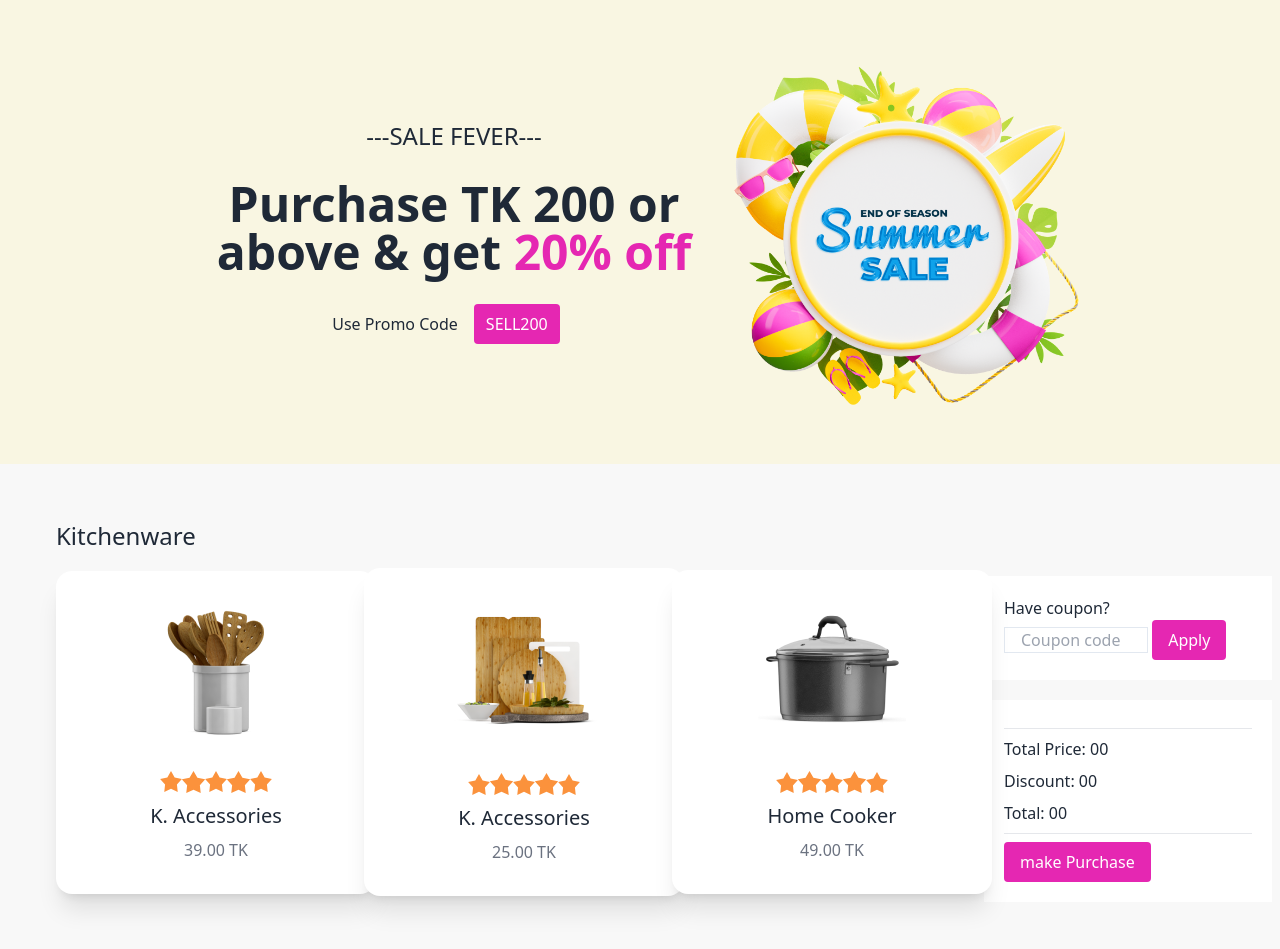
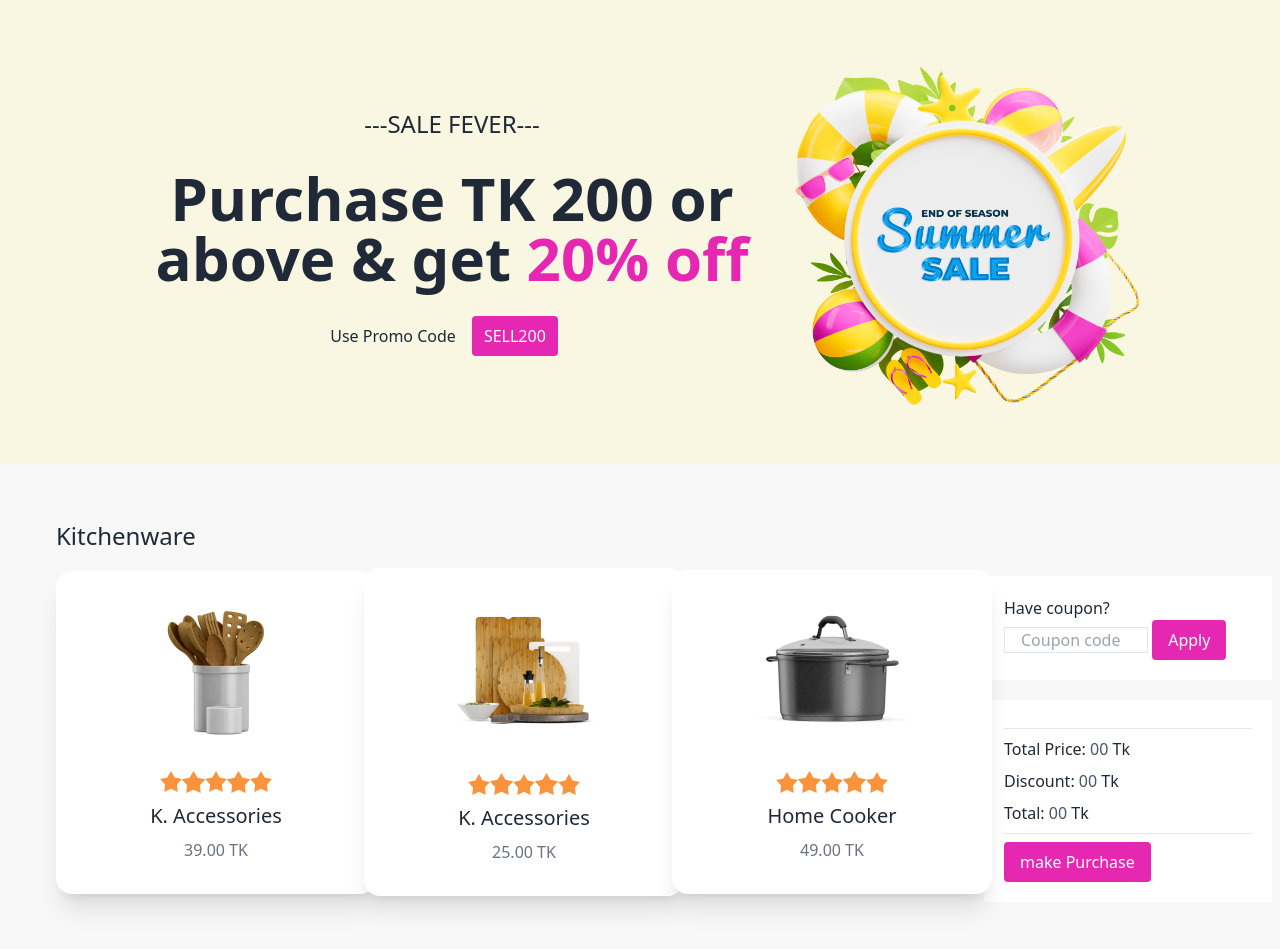
Before and after one commit to joykbiswas/summer-sale-main-with-js, a plain HTML site: page index.html in a window 1280 px wide. Shown: the top 949 px of the page. Drawn offline with nearby package versions, Linux system fonts and the light colour scheme.

Commit message:
added resposive device

```diff
--- a/index.html
+++ b/index.html
@@ -25,10 +25,10 @@
   </head>
   <body>
     <section class="w-full m-a bg-[#f9f6e2]  ">
-      <div class="flex flex-col lg:flex-row text-center items-center justify-center gap-5  py-10 ">
+      <div class="flex flex-col lg:flex-row text-center items-center justify-center gap-6  py-10 ">
         <div class=" space-y-7  lg:pl-8 ">
           <h3 class="text-lg md:text-2xl">---SALE FEVER---</h3>
-          <h2 class="text-xl md:text-4xl lg:text-5xl font-bold ">Purchase TK 200 or <br> above & get <span class="text-[#E527B2]">20% off</span> </h2>
+          <h2 class="text-xl md:text-4xl lg:text-6xl font-bold ">Purchase TK 200 or <br> above & get <span class="text-[#E527B2]">20% off</span> </h2>
 
           <div class="flex flex-row justify-center items-center ">
               <p>Use Promo Code</p>
@@ -36,7 +36,7 @@
           </div>
         </div>
 
-        <div class="   ">
+        <div class="">
           <img class=" w-96 m-auto  " src="./images/Summer 1.png" alt="" />
         </div>
       </div>
@@ -163,9 +163,9 @@
 
              </div>
             <hr>
-            <h6>Total Price: <span id="total-price">00</span></h6>
-            <h6>Discount: <span id="discount">00</span></h6>
-            <h6>Total: <span id="total">00</span></h6>
+            <h6>Total Price: <span class="text-slate-600" id="total-price">00</span> Tk</h6>
+            <h6>Discount: <span class="text-slate-600" id="discount">00</span> Tk</h6>
+            <h6>Total: <span class="text-slate-600" id="total">00</span> Tk</h6>
             <hr>
             <button id="myButton" disabled  onclick="my_modal_1.showModal()" class=" px-4 py-2 hover:bg-gradient-to-r from-orange-400 to-[#E527B2] rounded bg-[#E527B2] text-white">make Purchase</button>
 
--- a/price-calculator.js
+++ b/price-calculator.js
@@ -21,7 +21,6 @@ function handleClickCard(target) {
  return totalPrice;
 
 }
-
 
 function calculateTotal(){
   const inputFieldCoupon = document.getElementById('input-field');
```
